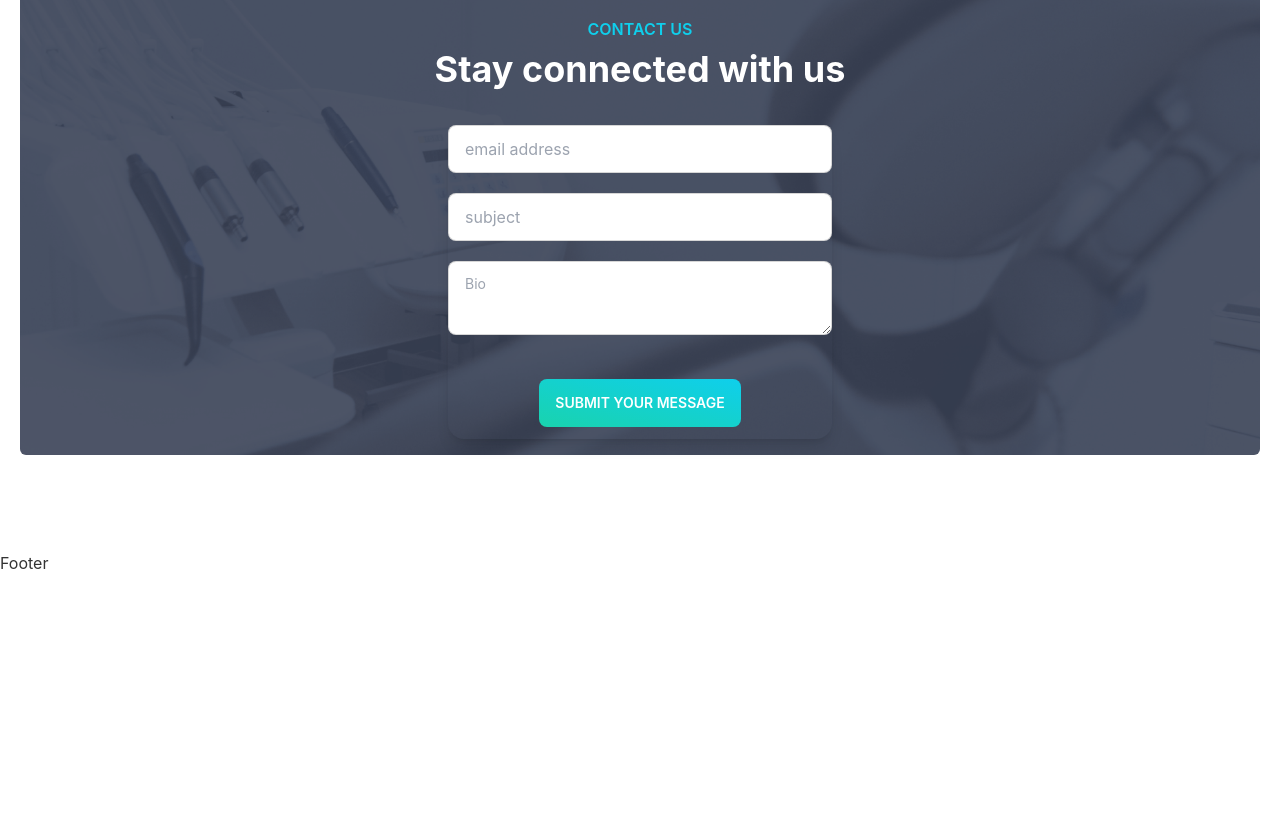
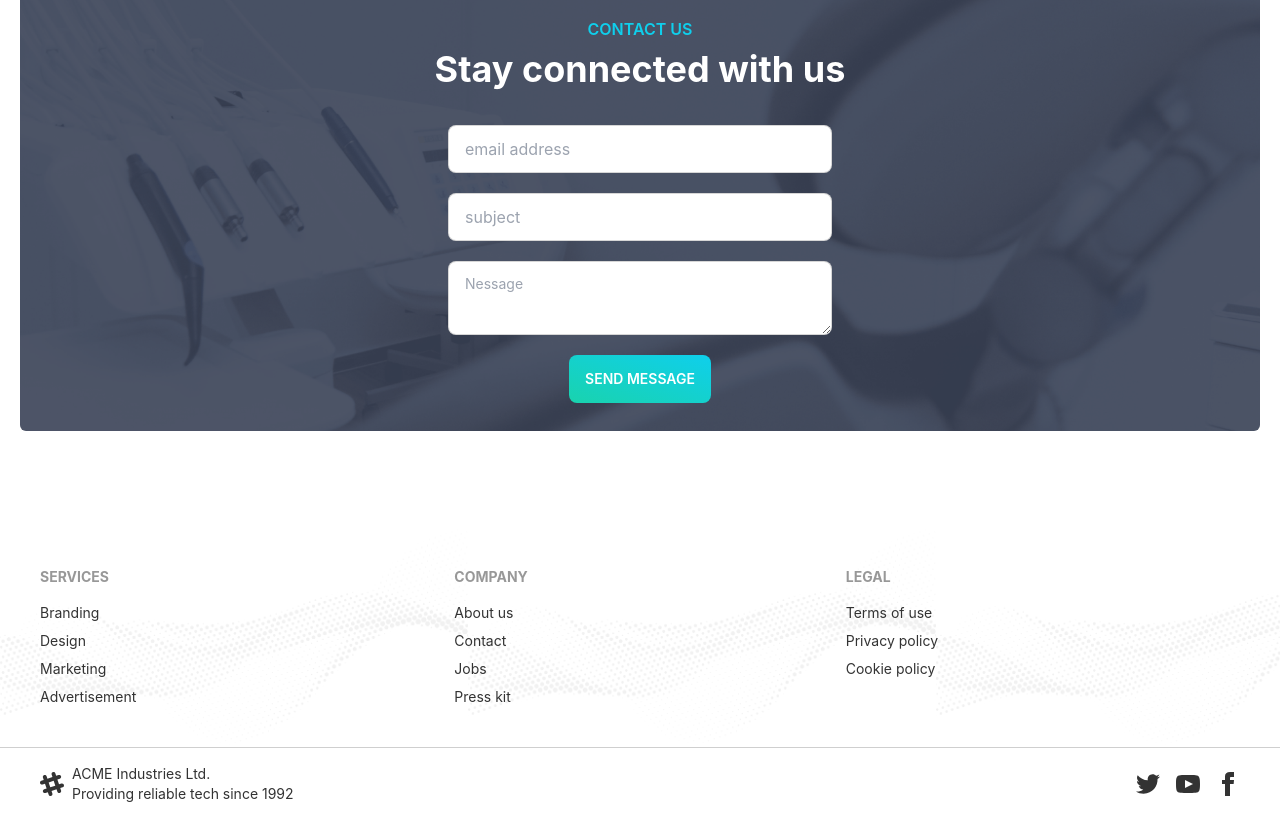
Before and after one commit to sheikh-riyadh/doctors-portal, a React (Create React App) app: page / in a window 1280 px wide. Shown: the part 3500-4320 px from the top of the page. Before the commit the page ends 4075 px from the top, so only its background shows below. Built offline with nearby package versions, Linux system fonts and the light colour scheme.

Commit message:
added footer section

```diff
--- a/src/Pages/Home/Contact/Contact.js
+++ b/src/Pages/Home/Contact/Contact.js
@@ -10,7 +10,7 @@
                         <p className='uppercase text-primary font-semibold mb-2'>Contact Us</p>
                         <h1 className=" tetx-2xl lg:text-4xl font-bold">Stay connected with us</h1>
                     </div>
-                    <div className="card flex-shrink-0 w-full max-w-sm shadow-lg">
+                    <div className="card flex-shrink-0 w-full max-w-sm">
                         <form className="card-body p-0">
                             <div className="form-control pb-3">
                                 <input type="text" placeholder="email address" className="input input-bordered" />
@@ -19,10 +19,10 @@
                                 <input type="text" placeholder="subject" className="input input-bordered" />
                             </div>
                             <div className="form-control pb-3">
-                                <textarea className="textarea textarea-bordered" placeholder="Bio"></textarea>
+                                <textarea className="textarea textarea-bordered" placeholder="Nessage"></textarea>
                             </div>
-                            <div className="form-control pb-3 mt-6 flex justify-center items-center">
-                                <PrimaryButton>Submit your message</PrimaryButton>
+                            <div className="form-control pb-3 flex justify-center items-center">
+                                <PrimaryButton>SEND MESSAGE</PrimaryButton>
                             </div>
                         </form>
                     </div>
--- a/src/Pages/Home/HomeReviews/Review.js
+++ b/src/Pages/Home/HomeReviews/Review.js
@@ -7,8 +7,8 @@
             <div className="card-body">
                 <p>{message}</p>
                 <div className="card-actions justify-start mt-5">
-                    <div className='flex items-center gap-5'>
-                        <img className='w-3/12' src={image} alt="review" />
+                    <div className='flex items-center gap-5 '>
+                        <img className='w-3/12 ring ring-primary ring-offset-base-100 ring-offset-2 rounded-full' src={image} alt="review" />
                         <div>
                             <strong><h3>{reviewerName}</h3></strong>
                             <p>{from}</p>
--- a/src/Pages/Shared/Footer/Footer.js
+++ b/src/Pages/Shared/Footer/Footer.js
@@ -2,8 +2,42 @@
 
 const Footer = () => {
     return (
-        <div>
-            <h1>Footer</h1>
+        <div className='bg-footerImage'>
+            <footer className="footer p-10 bg-footerImage bg-contain">
+                <div>
+                    <span className="footer-title">Services</span>
+                    <a href='/' className="link link-hover">Branding</a>
+                    <a href='/' className="link link-hover">Design</a>
+                    <a href='/' className="link link-hover">Marketing</a>
+                    <a href='/' className="link link-hover">Advertisement</a>
+                </div>
+                <div>
+                    <span className="footer-title">Company</span>
+                    <a href='/' className="link link-hover">About us</a>
+                    <a href='/' className="link link-hover">Contact</a>
+                    <a href='/' className="link link-hover">Jobs</a>
+                    <a href='/' className="link link-hover">Press kit</a>
+                </div>
+                <div>
+                    <span className="footer-title">Legal</span>
+                    <a href='/' className="link link-hover">Terms of use</a>
+                    <a href='/' className="link link-hover">Privacy policy</a>
+                    <a href='/' className="link link-hover">Cookie policy</a>
+                </div>
+            </footer>
+            <footer className="footer px-10 py-4 border-t text-base-content border-base-300">
+                <div className="items-center grid-flow-col">
+                    <svg width="24" height="24" viewBox="0 0 24 24" xmlns="http://www.w3.org/2000/svg" fillRule="evenodd" clipRule="evenodd" className="fill-current"><path d="M22.672 15.226l-2.432.811.841 2.515c.33 1.019-.209 2.127-1.23 2.456-1.15.325-2.148-.321-2.463-1.226l-.84-2.518-5.013 1.677.84 2.517c.391 1.203-.434 2.542-1.831 2.542-.88 0-1.601-.564-1.86-1.314l-.842-2.516-2.431.809c-1.135.328-2.145-.317-2.463-1.229-.329-1.018.211-2.127 1.231-2.456l2.432-.809-1.621-4.823-2.432.808c-1.355.384-2.558-.59-2.558-1.839 0-.817.509-1.582 1.327-1.846l2.433-.809-.842-2.515c-.33-1.02.211-2.129 1.232-2.458 1.02-.329 2.13.209 2.461 1.229l.842 2.515 5.011-1.677-.839-2.517c-.403-1.238.484-2.553 1.843-2.553.819 0 1.585.509 1.85 1.326l.841 2.517 2.431-.81c1.02-.33 2.131.211 2.461 1.229.332 1.018-.21 2.126-1.23 2.456l-2.433.809 1.622 4.823 2.433-.809c1.242-.401 2.557.484 2.557 1.838 0 .819-.51 1.583-1.328 1.847m-8.992-6.428l-5.01 1.675 1.619 4.828 5.011-1.674-1.62-4.829z"></path></svg>
+                    <p>ACME Industries Ltd. <br />Providing reliable tech since 1992</p>
+                </div>
+                <div className="md:place-self-center md:justify-self-end">
+                    <div className="grid grid-flow-col gap-4">
+                        <a href='/'><svg xmlns="http://www.w3.org/2000/svg" width="24" height="24" viewBox="0 0 24 24" className="fill-current"><path d="M24 4.557c-.883.392-1.832.656-2.828.775 1.017-.609 1.798-1.574 2.165-2.724-.951.564-2.005.974-3.127 1.195-.897-.957-2.178-1.555-3.594-1.555-3.179 0-5.515 2.966-4.797 6.045-4.091-.205-7.719-2.165-10.148-5.144-1.29 2.213-.669 5.108 1.523 6.574-.806-.026-1.566-.247-2.229-.616-.054 2.281 1.581 4.415 3.949 4.89-.693.188-1.452.232-2.224.084.626 1.956 2.444 3.379 4.6 3.419-2.07 1.623-4.678 2.348-7.29 2.04 2.179 1.397 4.768 2.212 7.548 2.212 9.142 0 14.307-7.721 13.995-14.646.962-.695 1.797-1.562 2.457-2.549z"></path></svg></a>
+                        <a href='/'><svg xmlns="http://www.w3.org/2000/svg" width="24" height="24" viewBox="0 0 24 24" className="fill-current"><path d="M19.615 3.184c-3.604-.246-11.631-.245-15.23 0-3.897.266-4.356 2.62-4.385 8.816.029 6.185.484 8.549 4.385 8.816 3.6.245 11.626.246 15.23 0 3.897-.266 4.356-2.62 4.385-8.816-.029-6.185-.484-8.549-4.385-8.816zm-10.615 12.816v-8l8 3.993-8 4.007z"></path></svg></a>
+                        <a href='/'><svg xmlns="http://www.w3.org/2000/svg" width="24" height="24" viewBox="0 0 24 24" className="fill-current"><path d="M9 8h-3v4h3v12h5v-12h3.642l.358-4h-4v-1.667c0-.955.192-1.333 1.115-1.333h2.885v-5h-3.808c-3.596 0-5.192 1.583-5.192 4.615v3.385z"></path></svg></a>
+                    </div>
+                </div>
+            </footer>
         </div>
     );
 };
--- a/tailwind.config.js
+++ b/tailwind.config.js
@@ -20,7 +20,8 @@
     extend: {
       backgroundImage: {
         'banner': "url('/src/assets/images/bg.png')",
-        'appoinment': "url('/src/assets/images/appointment.png')"
+        'appoinment': "url('/src/assets/images/appointment.png')",
+        'footerImage': "url('/src/assets/images/footer.png')",
       }
     },
   },
```
